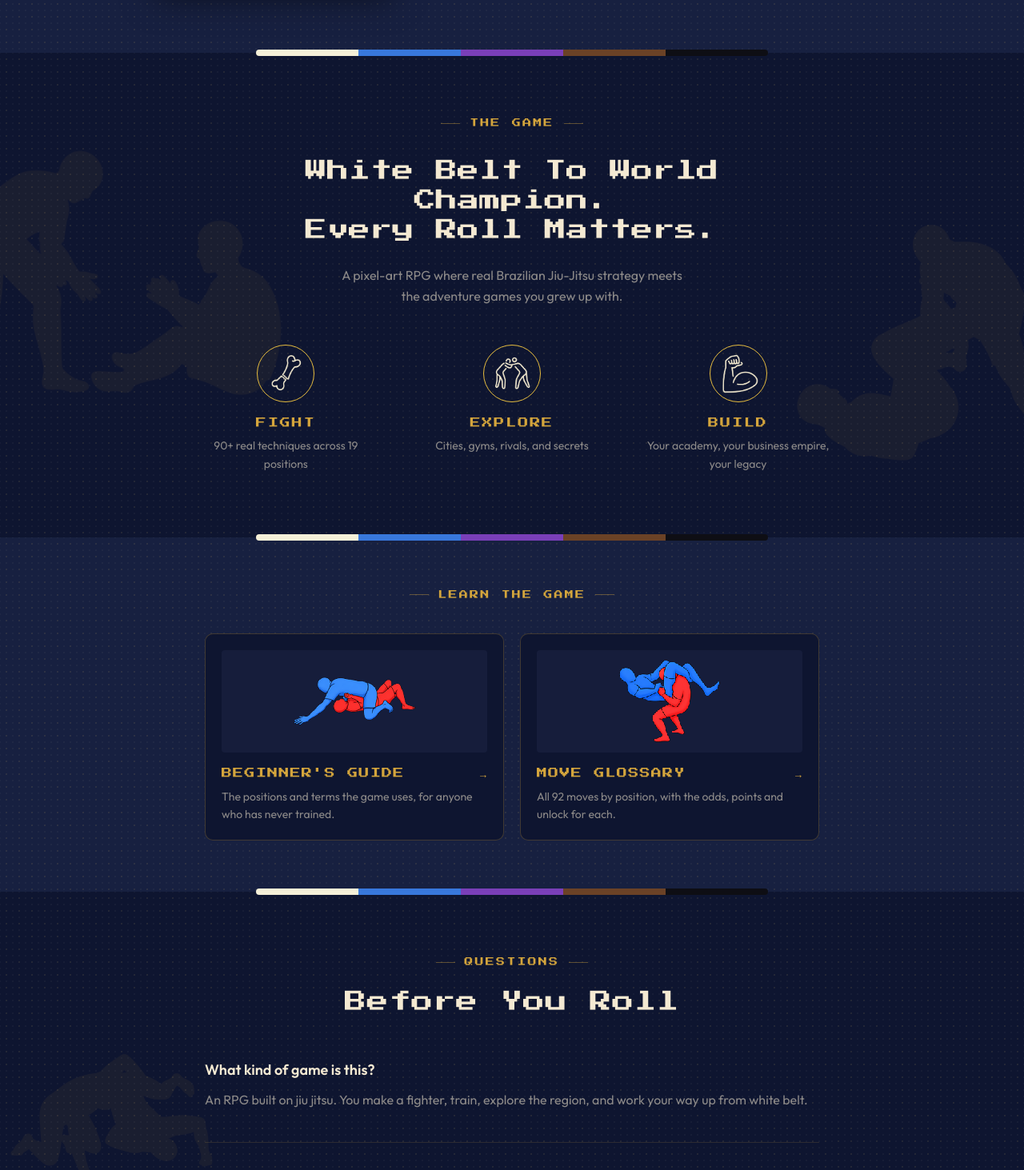
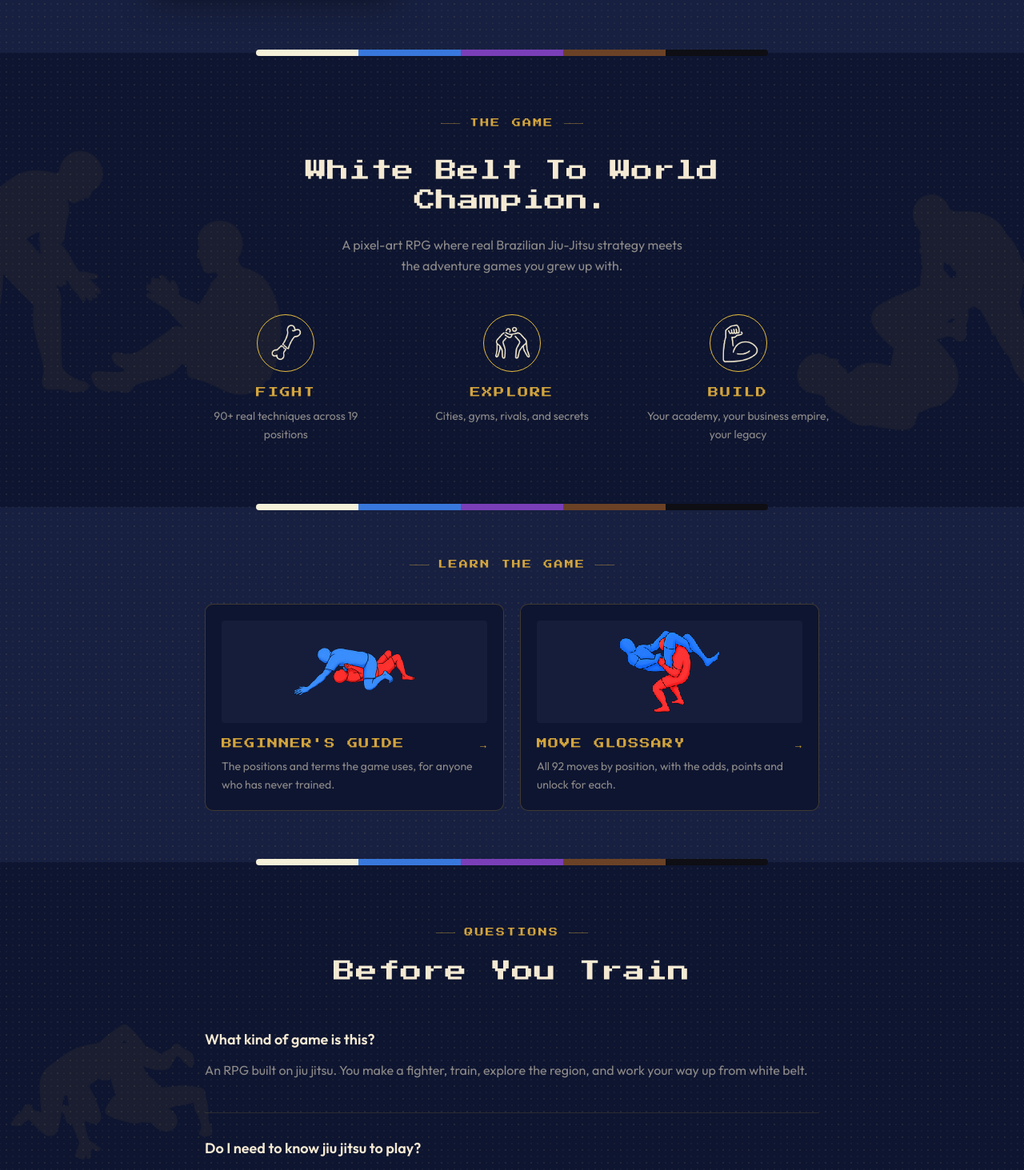
Before and after one commit to N8theGr811/hobbyist-games-website, a Next.js app: page / in a window 1280 px wide. Shown: the part 3421-4884 px from the top of the page at 80% size. Built offline with nearby package versions, Linux system fonts and the light colour scheme.

Commit message:
Simplify game heading and rename training FAQ

```diff
--- a/src/components/Faq.tsx
+++ b/src/components/Faq.tsx
@@ -121,7 +121,7 @@ export default function FaqSection() {
             <span className="w-6 h-px bg-steam-gold/40" />
           </div>
           <h2 className="font-pixel text-pixel-lg text-cream leading-tight tracking-wide">
-            Before You Roll
+            Before You Train
           </h2>
         </div>
 
--- a/src/components/GameInfo.tsx
+++ b/src/components/GameInfo.tsx
@@ -28,8 +28,6 @@ export default function GameInfo() {
 
       <h2 className="font-pixel text-pixel-lg text-cream leading-snug max-w-2xl mx-auto mb-6">
         White Belt To World Champion.
-        <br />
-        Every Roll Matters.
       </h2>
 
       <p className="text-base text-cream/55 max-w-md mx-auto mb-12 leading-relaxed">
```
